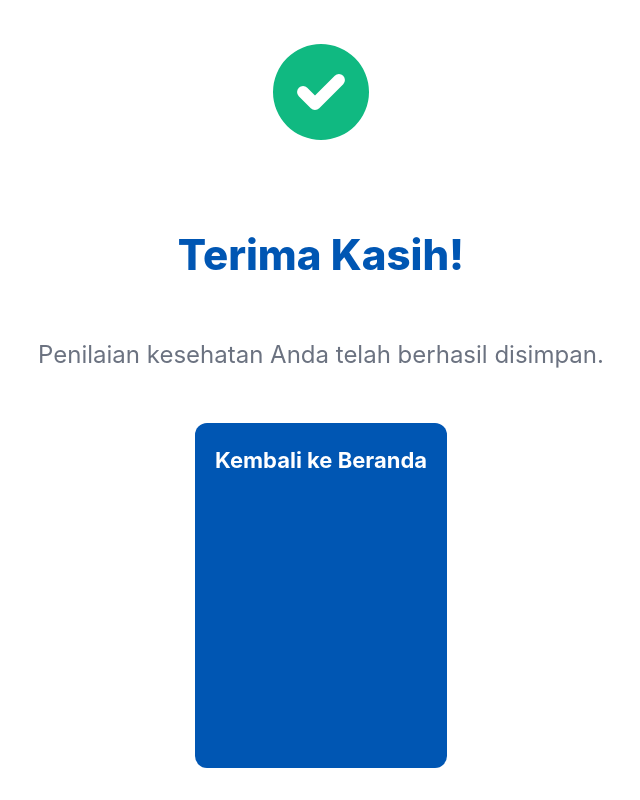
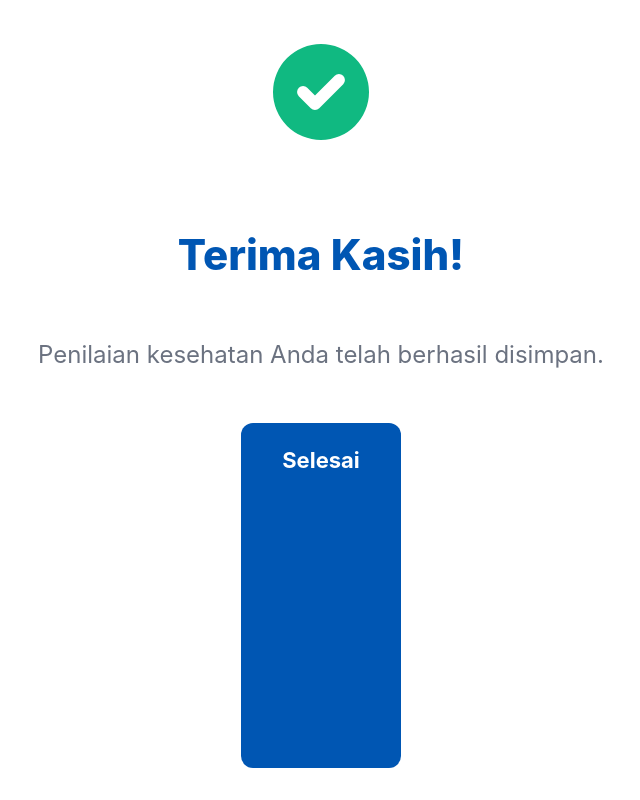
Before and after one commit to draconra/question-webform, a Next.js app: page /questionnaire/success in a window 1280 px wide. Shown: the whole page, without its empty margins (319-959 px from the left). Built offline with nearby package versions, Linux system fonts and the light colour scheme.

Commit message:
fix(ui): auto-submit on last radio question and shorten success button text

```diff
--- a/src/app/questionnaire/success/page.tsx
+++ b/src/app/questionnaire/success/page.tsx
@@ -12,8 +12,8 @@ export default function SuccessPage() {
       <p className="home-description">
         Penilaian kesehatan Anda telah berhasil disimpan.
       </p>
-      <Link href="/" className="btn btn-primary" style={{ textDecoration: 'none', minWidth: '200px' }}>
-        Kembali ke Beranda
+      <Link href="/" className="btn btn-primary" style={{ textDecoration: 'none', minWidth: '160px' }}>
+        Selesai
       </Link>
     </main>
   );
--- a/src/features/questionnaire/components/Wizard.tsx
+++ b/src/features/questionnaire/components/Wizard.tsx
@@ -166,6 +166,8 @@ export default function Wizard({ template }: { template: any }) {
                     setDirection(1);
                     if (currentStep < questions.length - 1) {
                       setStep(currentStep + 1);
+                    } else {
+                      submitForm();
                     }
                   }, 400);
                 }}
```
